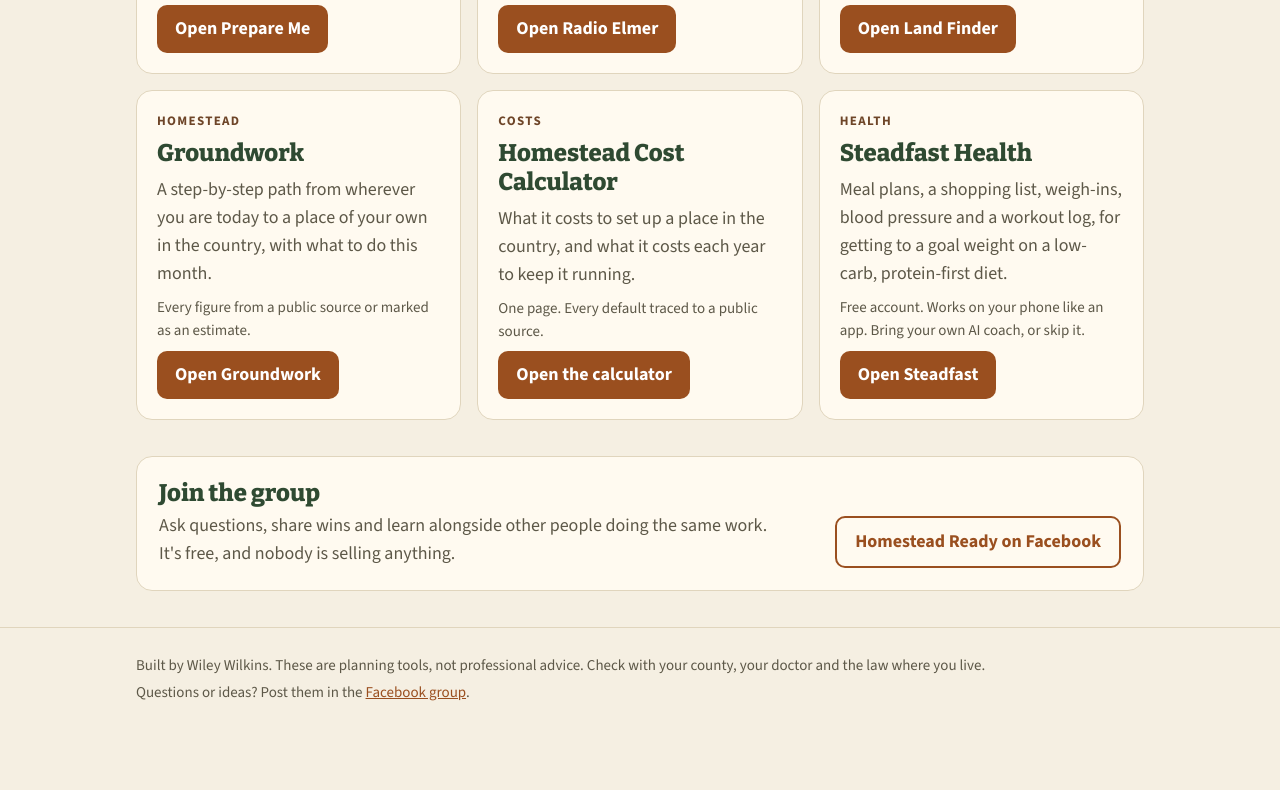
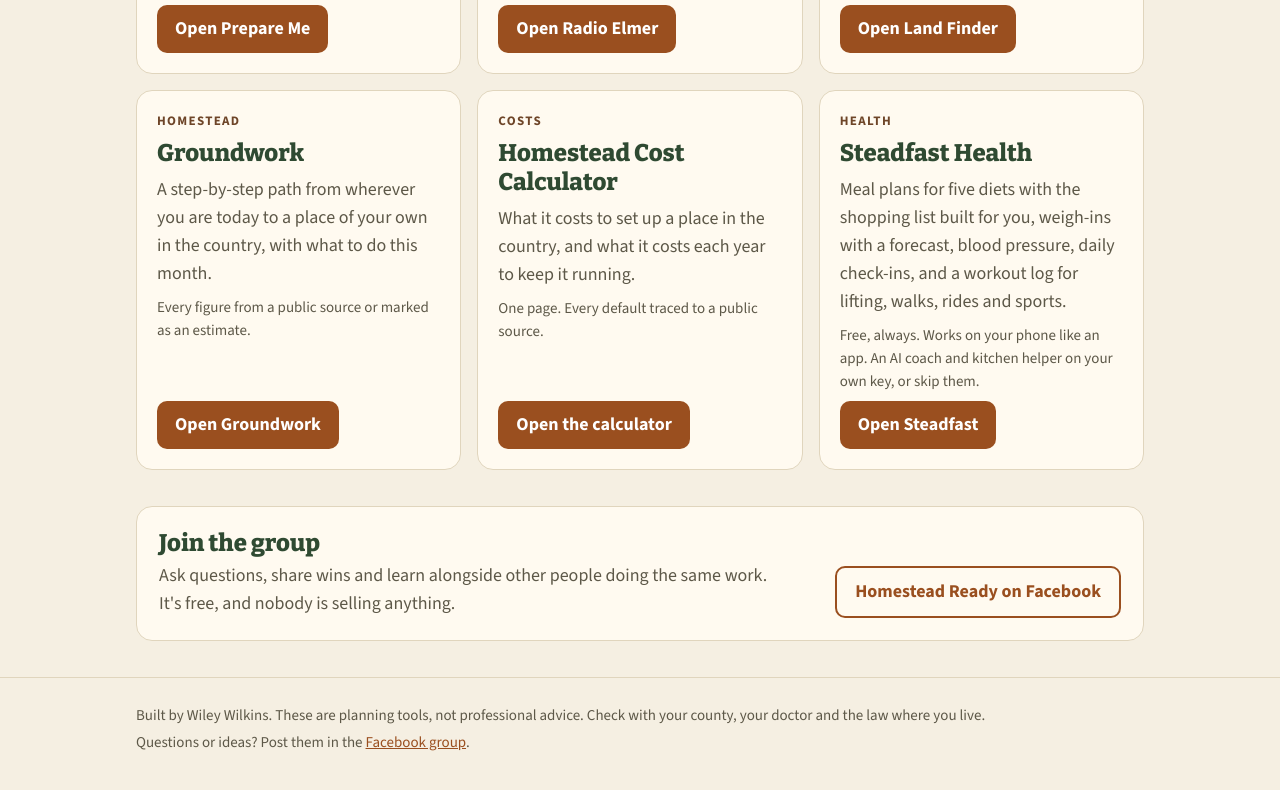
Before and after one commit to wcwilkins2025/homestead-ready, a plain HTML site: page index.html in a window 1280 px wide. Shown: the part 1266-2056 px from the top of the page. Before the commit the page ends 2014 px from the top, so only its background shows below. Drawn offline with nearby package versions, Linux system fonts and the light colour scheme.

Commit message:
Steadfast card: five diets, check-ins, every kind of training, free always
Co-Authored-By: Claude Opus 5.5 <noreply@anthropic.com>

```diff
--- a/index.html
+++ b/index.html
@@ -164,8 +164,8 @@ footer p{margin:4px 0}
     <article class="tool">
       <span class="tag">Health</span>
       <h3>Steadfast Health</h3>
-      <p>Meal plans, a shopping list, weigh-ins, blood pressure and a workout log, for getting to a goal weight on a low-carb, protein-first diet.</p>
-      <p class="meta">Free account. Works on your phone like an app. Bring your own AI coach, or skip it.</p>
+      <p>Meal plans for five diets with the shopping list built for you, weigh-ins with a forecast, blood pressure, daily check-ins, and a workout log for lifting, walks, rides and sports.</p>
+      <p class="meta">Free, always. Works on your phone like an app. An AI coach and kitchen helper on your own key, or skip them.</p>
       <a class="btn" href="https://steadfasthealth.org" rel="noopener">Open Steadfast</a>
     </article>
   </div>
```
